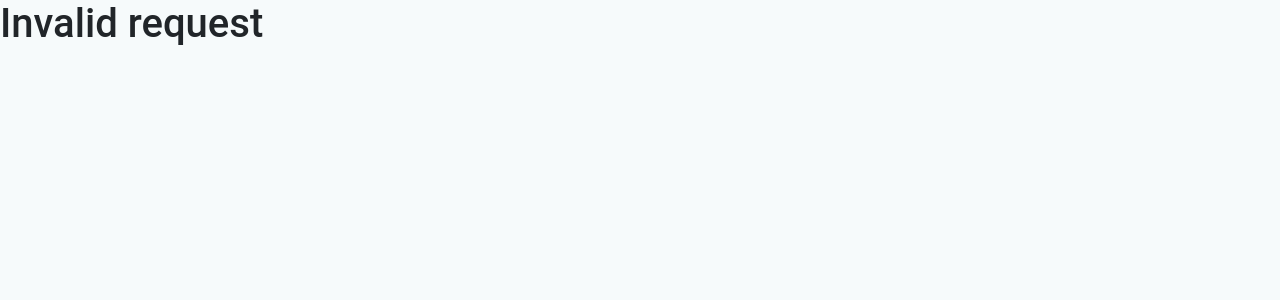
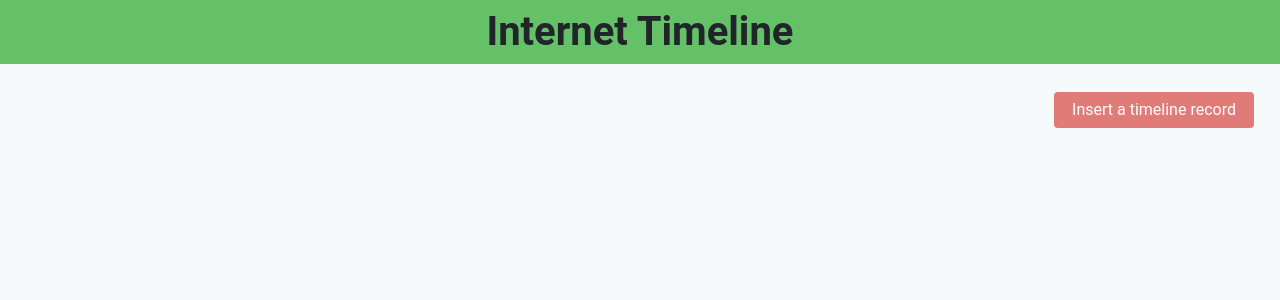
Before and after one commit to Prajwal-P/InternetTimeline, a React (Create React App) app in the folder client/: page /Dashboard in a window 1280 px wide. Shown: the top 300 px of the page. Built offline with nearby package versions, Linux system fonts and the light colour scheme.

Commit message:
dashboard started

```diff
--- a/client/src/App.css
+++ b/client/src/App.css
@@ -16,6 +16,9 @@ body{
 }
 .btn-link:hover, .btn-link:focus, .btn-link:active, .btn-link.active, .open>.dropdown-toggle.btn-link {
     color: #31903b;
+}
+.btn-link-sec:hover, .btn-link-sec:focus, .btn-link-sec:active, .btn-link-sec.active, .open>.dropdown-toggle.btn-link-sec {
+    color: #ac4c4b;
 }
 .custom-btn{
     background-color: #65c168;
@@ -44,13 +47,18 @@ body{
 
 /* one-line-css */
 .font-col{color: #65c168;}
+.font-sec-col{color: #e17b77;}
+.font-white{color: white;}
+.background-col{background-color: #65c168;}
 .bold{font-weight: bold;}
 .btn-link{color: #65c168; padding: 0px;}
+.btn-link-sec{color: #e17b77; padding: 0px;}
 .bold{font-weight: bold;}
-
 .m-16{margin: 1rem;}
 .m-64{margin: 4rem;}
 .mt-32{margin-top: 2rem;}
 .mb-32{margin-bottom: 2rem;}
 .mb-64{margin-bottom: 4rem;}
+.ml-100{margin-left: 100%;}
 .p-0{padding: 0rem;}
+.insert-btn{width: 200px; margin-left: calc(100% - 226px); margin-top: 20px;}
--- a/client/src/App.js
+++ b/client/src/App.js
@@ -5,7 +5,7 @@ import './App.css';
 import SignUp from './Components/SignUp.js';
 import SignIn from './Components/SignIn.js';
 import ForgotPassword from './Components/ForgotPassword.js';
-// import Dashboard from './Components/Dashboard.js';
+import Dashboard from './Components/Dashboard.js';
 
 class App extends Component {
   render() {
@@ -16,7 +16,7 @@ class App extends Component {
             <Route exact path="/" component={SignIn} />
             <Route path="/signUp" component={SignUp} />
             <Route path="/forgotPassword" component={ForgotPassword} />>
-            {/* <Route path="/Dashboard" component={Dashboard} /> */}
+            <Route path="/Dashboard" component={Dashboard} />
             <Route>
               <h1>Invalid request</h1>
             </Route>
--- /dev/null
+++ b/client/src/Components/Dashboard.js
@@ -0,0 +1,19 @@
+import React, { Component } from 'react';
+
+class Dashboard extends Component {
+	constructor(props) {
+		super(props);
+		this.state = {};
+	}
+
+	render() {
+		return (
+			<React.Fragment>
+				<h1 className="background-col bold text-center p-2">Internet Timeline</h1>
+				<button className="custom-btn-sec text-center insert-btn">Insert a timeline record</button>
+			</React.Fragment>
+		)
+	}
+}
+
+export default Dashboard;
--- a/client/src/Components/SignIn.js
+++ b/client/src/Components/SignIn.js
@@ -32,10 +32,10 @@ class SignIn extends Component {
                 res => {
                     // console.log(res);
                     if (res.status === 200) {
-                        var data = res.data;
-                        console.log(data);
-                        alert(`Logged in successfully`);
-                        // this.props.history.push('/Dashboard', { data });
+                        // var data = res.data;
+                        // console.log(data);
+                        // alert(`Logged in successfully`);
+                        this.props.history.push('/Dashboard');
                     }
                     else {
                         alert(res.message);
```
